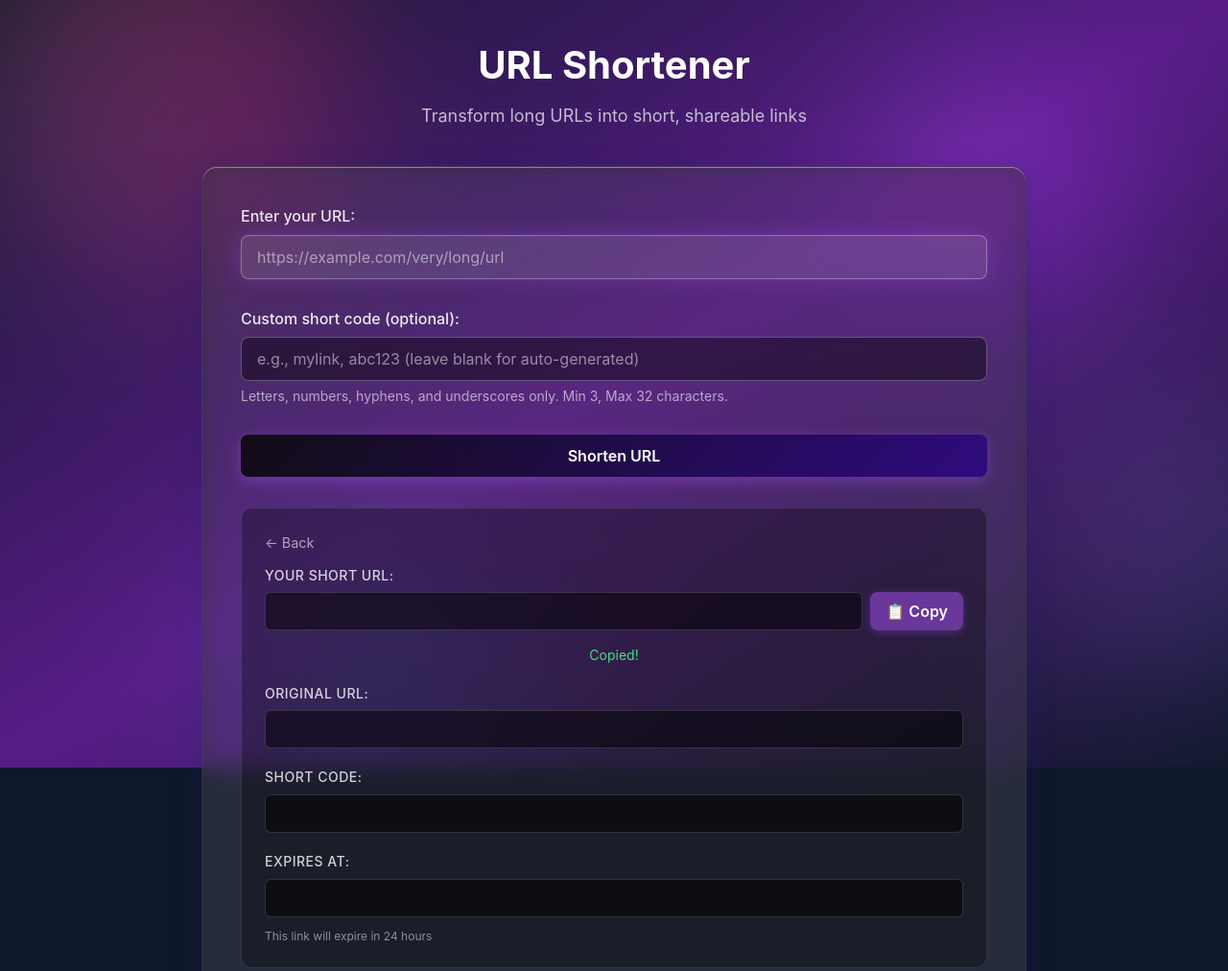
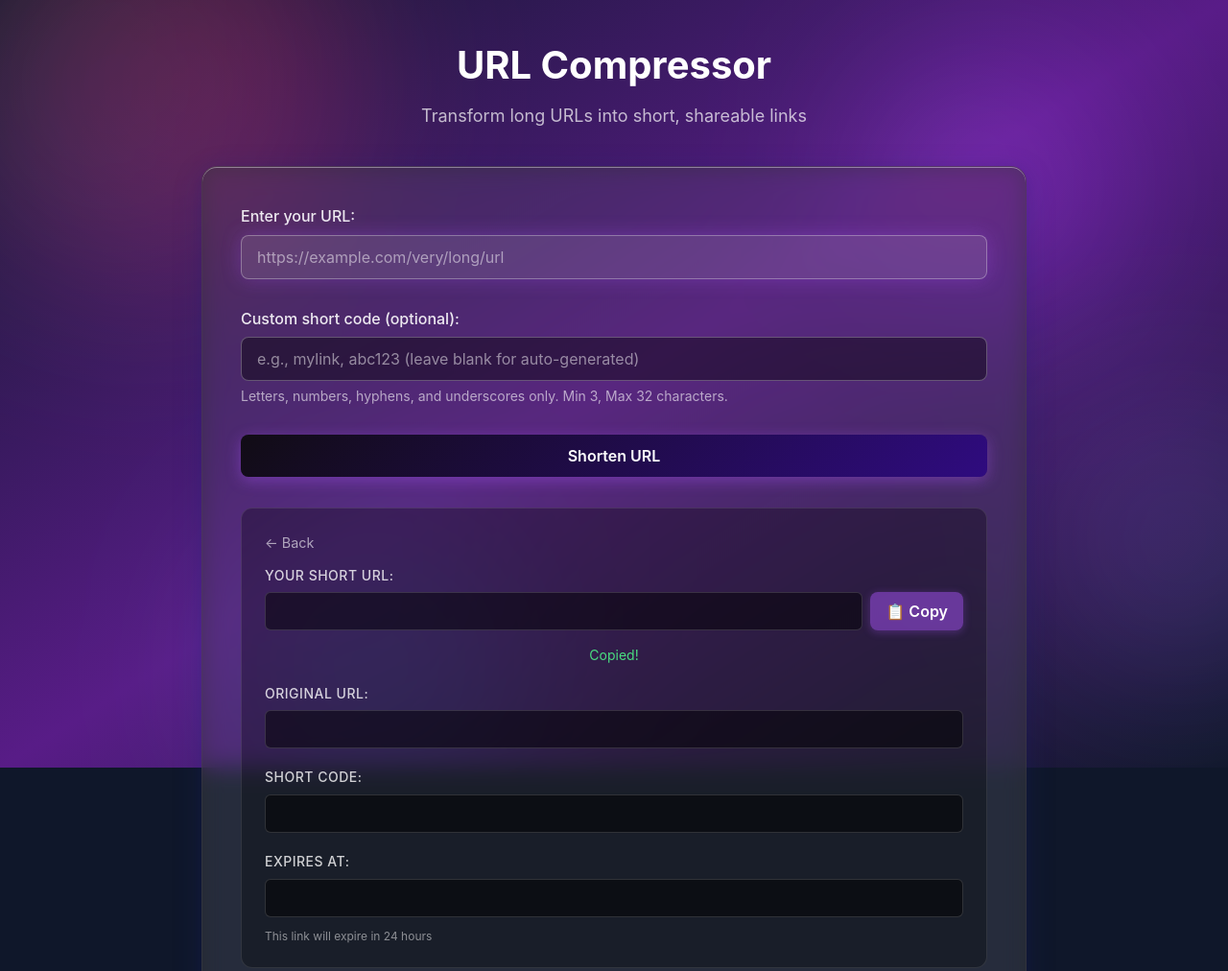
Before and after one commit to dhruvilrpatil/urlshortner, a website built with webpack: page index.html in a window 1280 px wide. Shown: the top 1012 px of the page at 96% size. Built offline with nearby package versions, Linux system fonts and the light colour scheme.

Commit message:
Change title from 'URL Shortener' to 'URL Compressor'

```diff
--- a/index.html
+++ b/index.html
@@ -26,7 +26,7 @@
   <div class="content-wrapper">
     <div class="container">
       <header class="header">
-        <h1>URL Shortener</h1>
+        <h1>URL Compressor</h1>
         <p class="subtitle">Transform long URLs into short, shareable links</p>
       </header>
 
```
